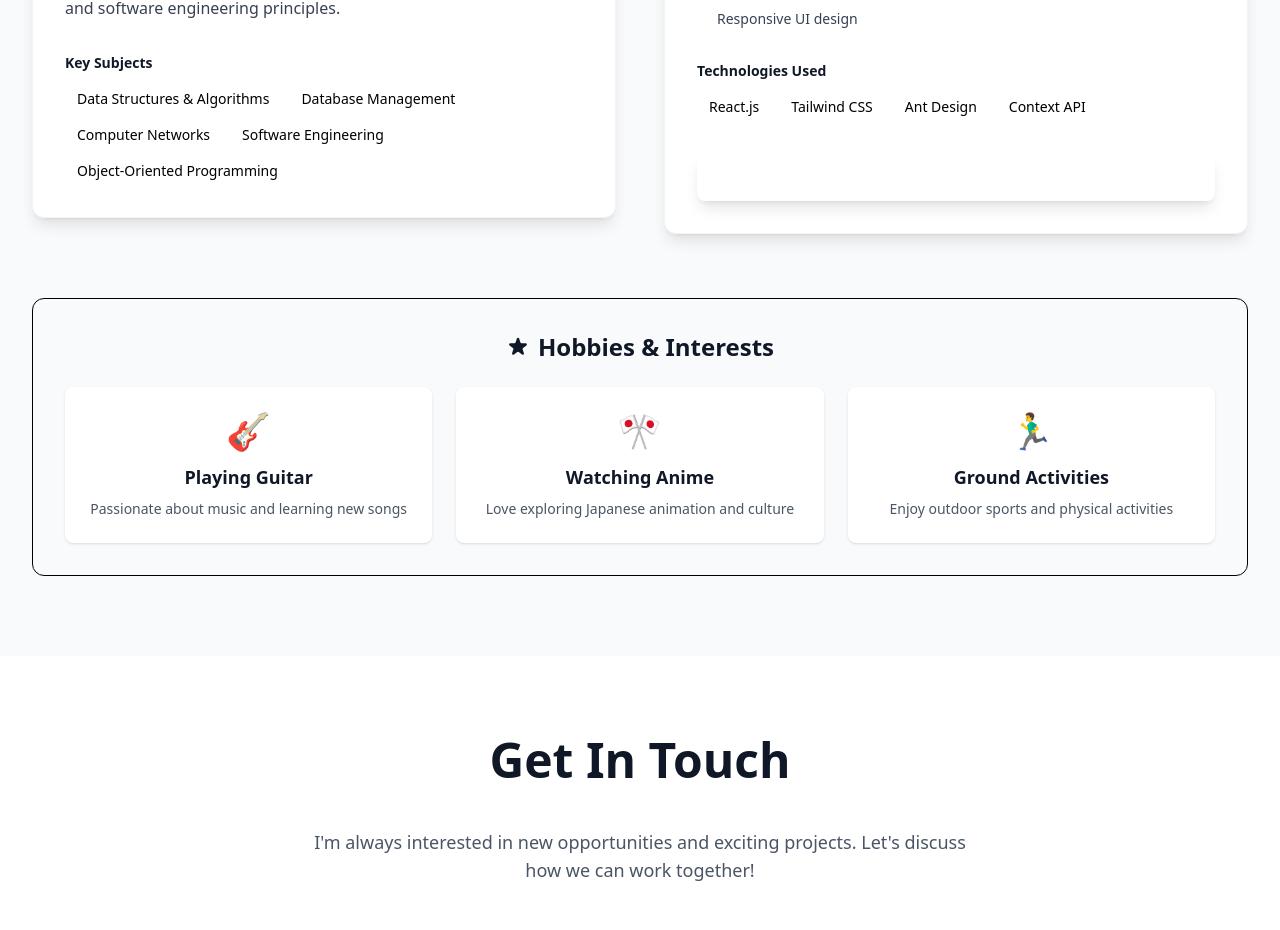
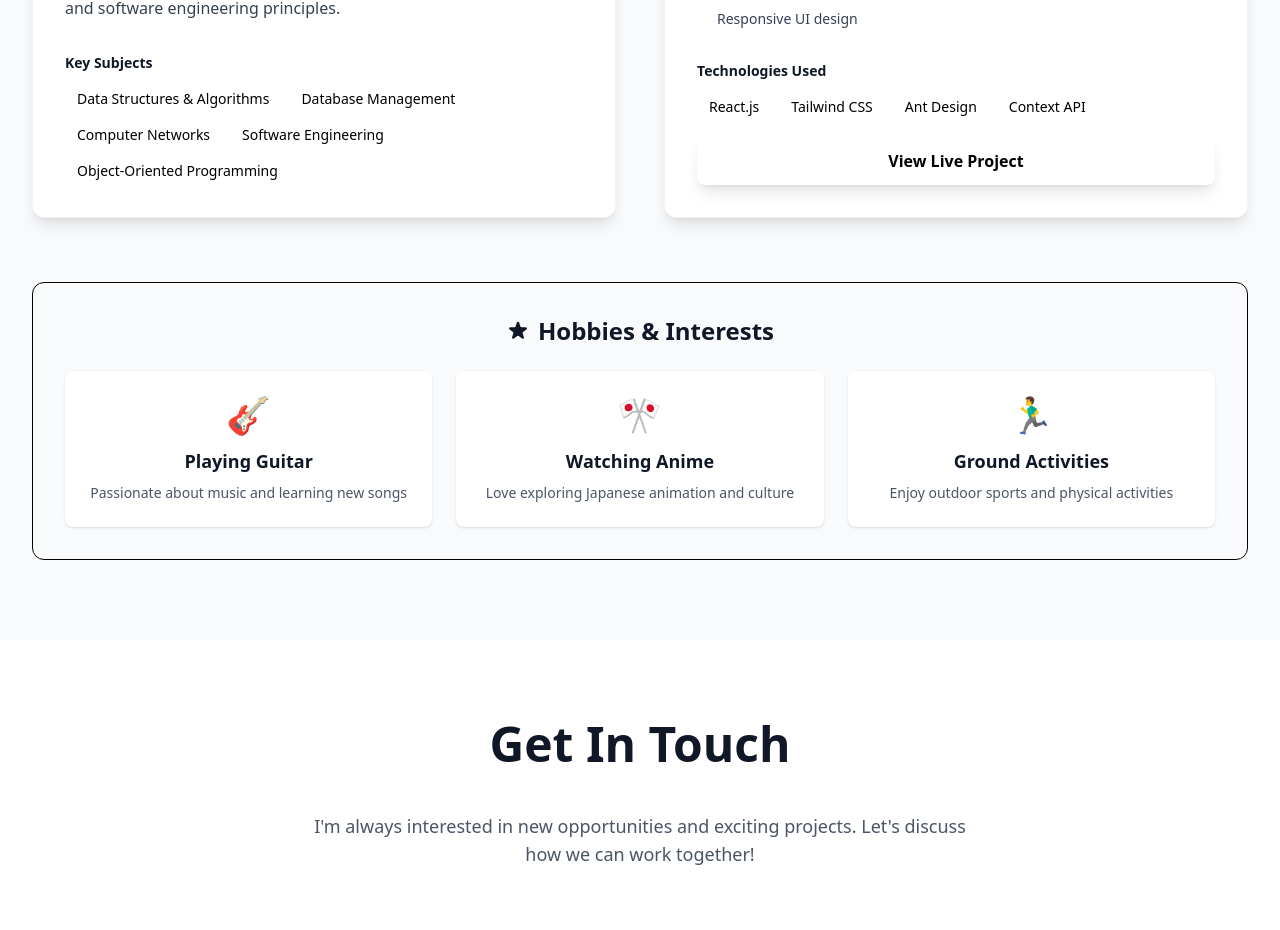
Before and after one commit to PravinPadalkar78/MyPortfolio, a React (Vite) app: page / in a window 1280 px wide. Shown: the part 5878-6808 px from the top of the page. Built offline with nearby package versions, Linux system fonts and the light colour scheme.

Commit message:
Added Docters4U link

```diff
--- a/src/Components/Education.tsx
+++ b/src/Components/Education.tsx
@@ -181,11 +181,11 @@ const Education: React.FC = () => {
                 </div>
 
                 {/* Project Link */}
-                <div className="pt-4">
-                  <button className="w-full px-6 py-3 bg-gradient-to-r from-secondary-500 to-primary-500 text-white font-semibold rounded-lg hover:from-secondary-600 hover:to-primary-600 transform hover:scale-105 transition-all duration-300 shadow-lg hover:shadow-xl">
+                <a className="pt-4" target='_blank' href='https://galen-assigment-aqsq.vercel.app/'>
+                  <button className="w-full px-6 py-3 bg-gradient-to-r from-secondary-500 to-primary-500 text-black font-semibold rounded-lg hover:from-secondary-600 hover:to-primary-600 transform hover:scale-105 transition-all duration-300 shadow-lg hover:shadow-xl">
                     View Live Project
                   </button>
-                </div>
+                </a>
               </div>
             </div>
           </div>
```
